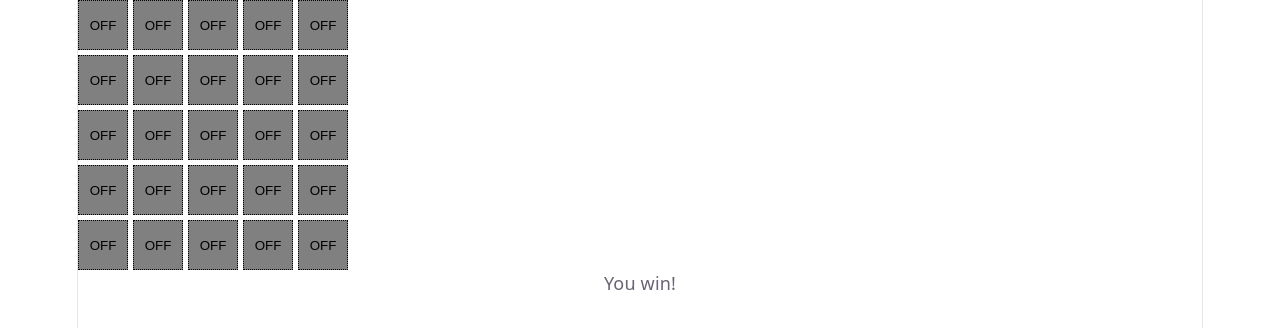
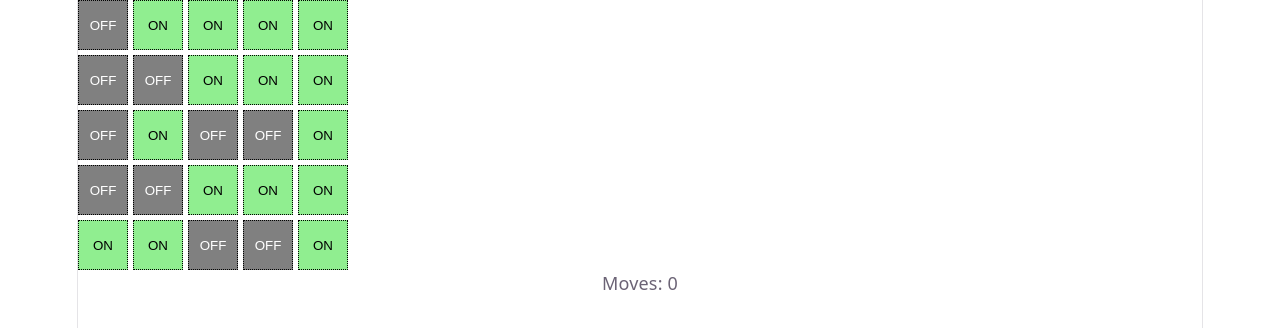
Before and after one commit to e-almasri/lights-out, a React (Vite) app: page / in a window 1280 px wide. Shown: the top 328 px of the page. Built offline with nearby package versions, Linux system fonts and the light colour scheme.

Commit message:
random init solvable state

```diff
--- a/src/App.css
+++ b/src/App.css
@@ -5,11 +5,12 @@
 }
 
 .light-on {
-    background-color: white;
+    background-color: lightgreen;
 }
 
 .light-off {
     background-color: grey;
+    color: white;
 }
 
 .grid {
--- a/src/components/Grid.jsx
+++ b/src/components/Grid.jsx
@@ -2,23 +2,21 @@ import { useState } from "react";
 import Light from "./Light";
 
 function Grid() {
-  const [lights, setLights] = useState(Array(25).fill(false));
+  const [lights, setLights] = useState(initLights(Array(25).fill(false)));
   const [count, setCount] = useState(0);
 
   function handleClick(index) {
     // if (checkWin(lights)) {
     //   return;
     // }
-    let newLights = lights.slice();
-    newLights[index] = !newLights[index];
-    toggleAdjacent(index).forEach((element) => {
-      newLights[element] = !newLights[element];
-    });
+    let newLights = toggleAdjacent(lights, index);
     setLights(newLights);
     setCount(count + 1);
   }
 
-  function toggleAdjacent(index) {
+  function toggleAdjacent(lights, index) {
+    let newLights = lights.slice();
+    newLights[index] = !newLights[index];
     const adjacentIndices = [];
     if (index % 5 > 0) {
       adjacentIndices.push(index - 1);
@@ -32,7 +30,20 @@ function Grid() {
     if (index < 20) {
       adjacentIndices.push(index + 5);
     }
-    return adjacentIndices;
+    adjacentIndices.forEach((element) => {
+      newLights[element] = !newLights[element];
+    });
+    return newLights;
+  }
+
+  function initLights(lights) {
+    let newLights = lights.slice();
+    for (let i = 0; i < lights.length; i++) {
+      if (Math.random() < 0.5) {
+        newLights = toggleAdjacent(newLights, i);
+      }
+    }
+    return newLights;
   }
 
   function checkWin(lights) {
@@ -50,9 +61,7 @@ function Grid() {
           />
         ))}
       </div>
-      <p>
-        {checkWin(lights) ? "You win!" : "Moves: " + count}
-      </p>
+      <p>{checkWin(lights) ? "You win!" : "Moves: " + count}</p>
     </>
   );
 }
```
